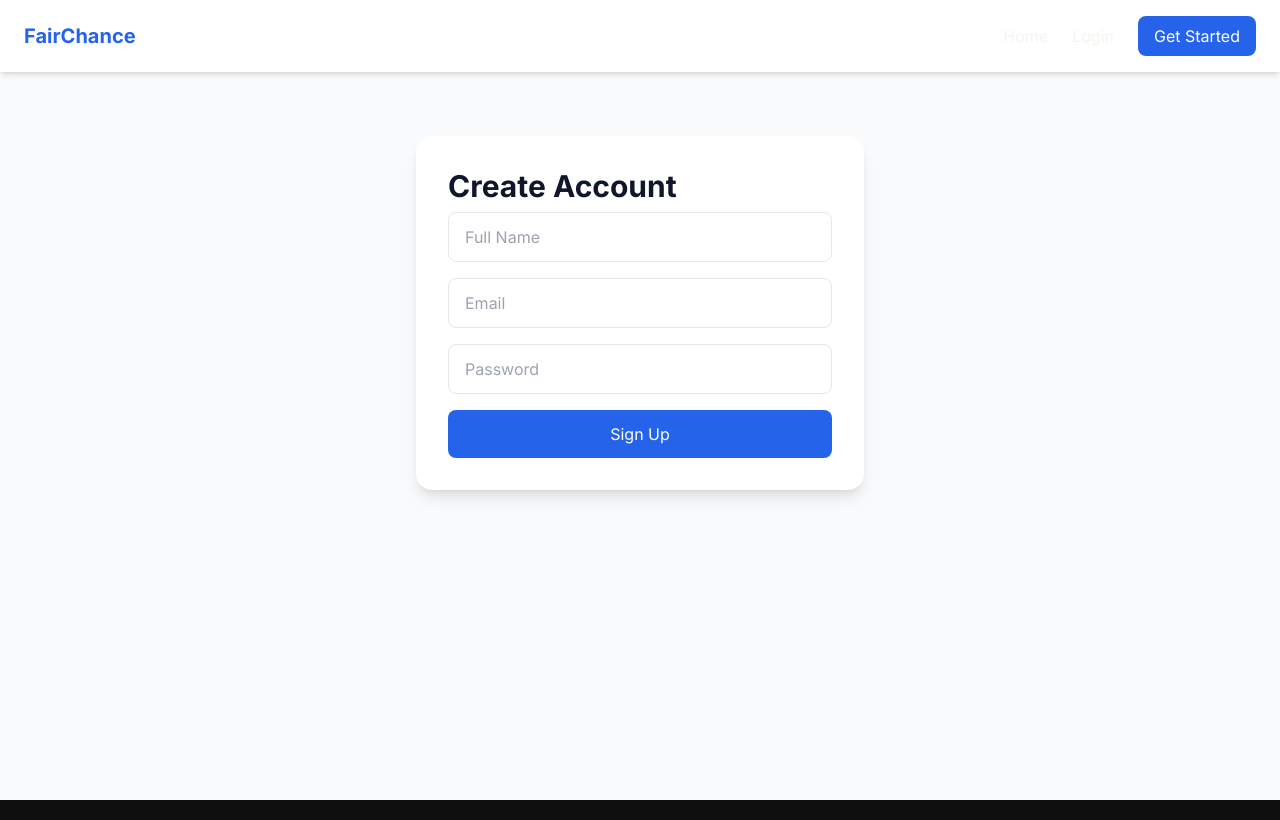
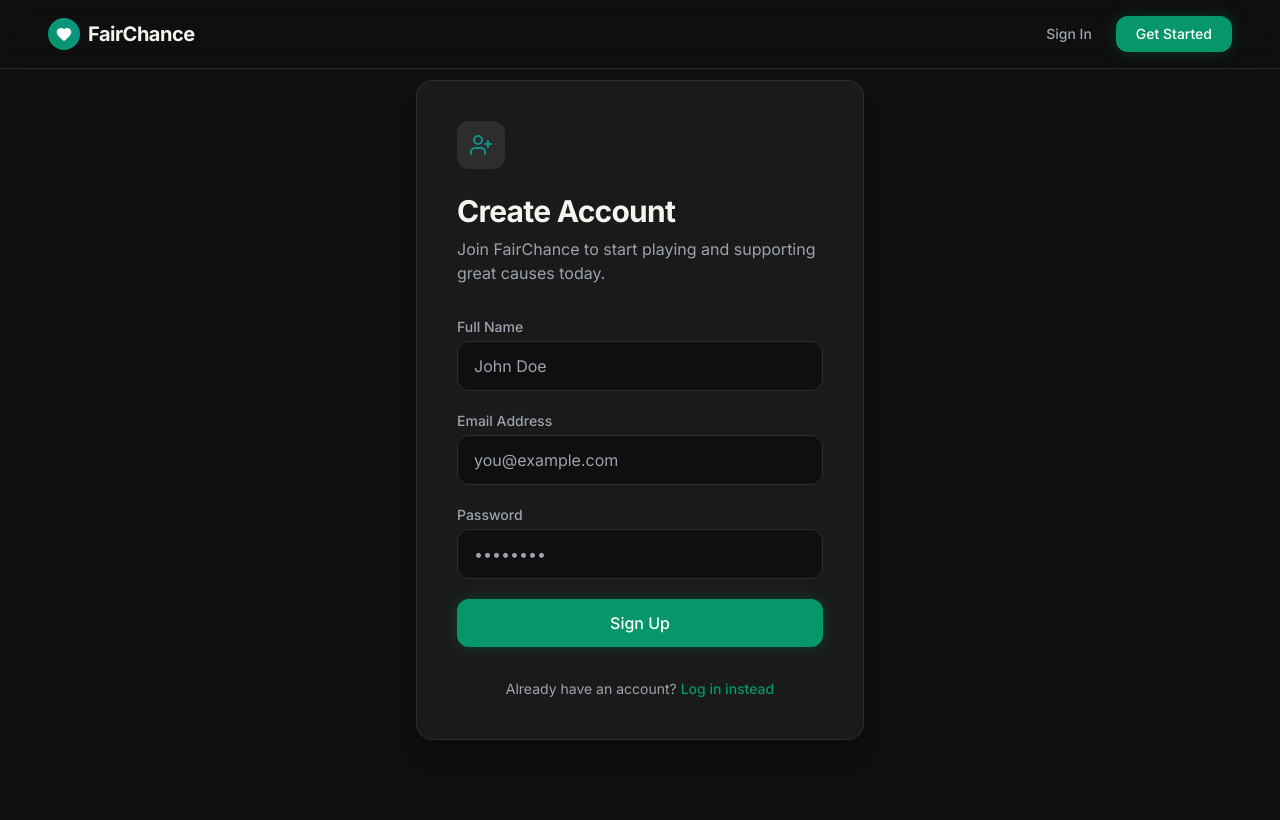
Before and after one commit to vidit-ks/FairChance, a React (Vite) app in the folder client/: page /signup in a window 1280 px wide. Built offline with nearby package versions, Linux system fonts and the light colour scheme; no server answers.

Commit message:
Minor updates

```diff
--- a/client/src/components/Navbar.jsx
+++ b/client/src/components/Navbar.jsx
@@ -1,9 +1,10 @@
 import { Link, useNavigate } from "react-router-dom";
 import { getNormalizedRole } from "../utils/getRole";
+import { Heart } from "lucide-react";
 
 function Navbar() {
   const navigate = useNavigate();
-  const user = JSON.parse(localStorage.getItem("user"));
+  const user = JSON.parse(localStorage.getItem("fairchance_user"));
   const role = getNormalizedRole();
 
   const handleLogout = () => {
@@ -12,18 +13,21 @@ function Navbar() {
   };
 
   return (
-    <nav className="w-full bg-white shadow-md px-6 py-4 flex justify-between items-center">
-      <h1 className="text-xl font-bold text-blue-600">FairChance</h1>
+    <nav className="fixed w-full z-50 top-0 bg-fc-charcoal-dark/80 backdrop-blur-md border-b border-fc-charcoal-light py-4 px-6 md:px-12 flex justify-between items-center">
+      <Link to="/" className="flex items-center gap-2">
+        <div className="w-8 h-8 rounded-full bg-gradient-to-tr from-fc-emerald to-fc-teal flex items-center justify-center">
+          <Heart className="w-4 h-4 text-white fill-current" />
+        </div>
+        <span className="text-xl font-bold tracking-tight text-fc-warm-white hover:text-white transition-colors">FairChance</span>
+      </Link>
 
-      <div className="flex gap-6 items-center">
-        <Link to="/" className="hover:text-blue-600">Home</Link>
-
+      <div className="flex gap-4 md:gap-6 items-center">
         {!user && (
           <>
-            <Link to="/login" className="hover:text-blue-600">Login</Link>
+            <Link to="/login" className="text-gray-400 hover:text-white transition-colors text-sm font-medium">Sign In</Link>
             <Link
               to="/signup"
-              className="bg-blue-600 text-white px-4 py-2 rounded-lg hover:bg-blue-700"
+              className="btn-primary text-sm px-5 py-2"
             >
               Get Started
             </Link>
@@ -32,8 +36,8 @@ function Navbar() {
 
         {user && role === "admin" && (
           <>
-            <Link to="/admin" className="hover:text-blue-600">Admin</Link>
-            <button onClick={handleLogout} className="text-red-600 font-medium">
+            <Link to="/admin" className="text-gray-400 hover:text-fc-gold transition-colors text-sm font-medium">Admin Center</Link>
+            <button onClick={handleLogout} className="text-red-400 hover:text-red-300 transition-colors text-sm font-medium">
               Logout
             </button>
           </>
@@ -41,8 +45,8 @@ function Navbar() {
 
         {user && role !== "admin" && (
           <>
-            <Link to="/dashboard" className="hover:text-blue-600">Dashboard</Link>
-            <button onClick={handleLogout} className="text-red-600 font-medium">
+            <Link to="/dashboard" className="text-gray-400 hover:text-fc-emerald transition-colors text-sm font-medium">Dashboard</Link>
+            <button onClick={handleLogout} className="text-red-400 hover:text-red-300 transition-colors text-sm font-medium">
               Logout
             </button>
           </>
--- a/client/src/pages/Login.jsx
+++ b/client/src/pages/Login.jsx
@@ -1,9 +1,14 @@
 import { useState } from "react";
-import { useNavigate } from "react-router-dom";
+import { useNavigate, Link } from "react-router-dom";
+import { motion } from "framer-motion";
+import { Heart, LogIn } from "lucide-react";
+import toast from "react-hot-toast";
+import api from "../api";
 import Navbar from "../components/Navbar";
 
 function Login() {
   const navigate = useNavigate();
+  const [loading, setLoading] = useState(false);
 
   const [form, setForm] = useState({
     email: "",
@@ -19,27 +24,17 @@ function Login() {
 
   const handleSubmit = async (e) => {
     e.preventDefault();
+    setLoading(true);
 
     try {
-      const res = await fetch("https://fairchance-backend.onrender.com/api/auth/login", {
-        method: "POST",
-        headers: {
-          "Content-Type": "application/json",
-        },
-        body: JSON.stringify(form),
-      });
-
-      const data = await res.json();
-
-      if (!res.ok) {
-        alert(data.message || "Login failed");
-        return;
-      }
+      const data = await api.post("/auth/login", form);
 
       const role = String(data.user?.role || "").trim().toLowerCase();
 
-      localStorage.setItem("token", data.token);
-      localStorage.setItem("user", JSON.stringify(data.user));
+      localStorage.setItem("fairchance_token", data.token);
+      localStorage.setItem("fairchance_user", JSON.stringify(data.user));
+
+      toast.success("Welcome back!");
 
       if (role === "admin") {
         navigate("/admin", { replace: true });
@@ -47,43 +42,67 @@ function Login() {
         navigate("/dashboard", { replace: true });
       }
     } catch (error) {
-      console.log(error);
-      alert("Login failed");
+      toast.error(error.message || "Invalid credentials");
+    } finally {
+      setLoading(false);
     }
   };
 
   return (
-    <div className="min-h-screen bg-slate-50">
+    <div className="min-h-screen bg-fc-charcoal-dark text-fc-warm-white selection:bg-fc-emerald selection:text-white flex flex-col">
       <Navbar />
 
-      <div className="flex items-center justify-center py-16 px-4">
-        <div className="w-full max-w-md bg-white shadow-lg rounded-2xl p-8">
-          <h2 className="text-3xl font-bold text-slate-900 mb-2">Welcome Back</h2>
-          <p className="text-slate-600 mb-6">Login to your FairChance account</p>
+      <main className="flex-1 flex items-center justify-center py-20 px-4 relative overflow-hidden">
+        {/* Decorative background glows */}
+        <div className="absolute top-1/2 left-1/4 w-96 h-96 bg-fc-emerald/10 rounded-full blur-[100px] -z-10 translate-y--1/2" />
 
-          <form onSubmit={handleSubmit} className="space-y-4">
+        <motion.div initial={{ opacity: 0, y: 20 }} animate={{ opacity: 1, y: 0 }} transition={{ duration: 0.5 }} className="w-full max-w-md premium-card p-8 md:p-10 relative">
+
+          <div className="w-12 h-12 rounded-xl bg-fc-charcoal-light flex items-center justify-center mb-6">
+            <LogIn className="w-6 h-6 text-fc-emerald" />
+          </div>
+
+          <h2 className="text-3xl font-bold mb-2 tracking-tight">Welcome Back</h2>
+          <p className="text-gray-400 mb-8">Sign in to your FairChance account to manage your numbers and subscriptions.</p>
+
+          <form onSubmit={handleSubmit} className="space-y-5">
+            <div>
+              <label className="block text-sm font-medium text-gray-400 mb-1">Email Address</label>
               <input
                 name="email"
                 type="email"
-              placeholder="Enter your email"
-              className="w-full border border-slate-300 rounded-lg px-4 py-3 outline-none focus:ring-2 focus:ring-blue-500"
+                required
+                placeholder="you@example.com"
+                className="input-premium"
                 onChange={handleChange}
               />
+            </div>
 
+            <div>
+              <label className="block text-sm font-medium text-gray-400 mb-1">Password</label>
               <input
                 name="password"
                 type="password"
-              placeholder="Enter your password"
-              className="w-full border border-slate-300 rounded-lg px-4 py-3 outline-none focus:ring-2 focus:ring-blue-500"
+                required
+                placeholder="••••••••"
+                className="input-premium"
                 onChange={handleChange}
               />
+            </div>
 
-            <button className="w-full bg-blue-600 text-white py-3 rounded-lg hover:bg-blue-700">
-              Login
+            <button type="submit" disabled={loading} className="w-full btn-primary mt-4 flex items-center justify-center gap-2">
+              {loading ? (
+                <div className="w-5 h-5 border-2 border-white/20 border-t-white rounded-full animate-spin" />
+              ) : "Sign In"}
             </button>
           </form>
-        </div>
-      </div>
+
+          <p className="mt-8 text-center text-sm text-gray-400">
+            Don't have an account?{" "}
+            <Link outline="none" to="/signup" className="text-fc-emerald hover:text-fc-teal transition-colors font-medium">Create one now</Link>
+          </p>
+        </motion.div>
+      </main>
     </div>
   );
 }
--- a/client/src/pages/Signup.jsx
+++ b/client/src/pages/Signup.jsx
@@ -1,7 +1,15 @@
 import { useState } from "react";
+import { useNavigate, Link } from "react-router-dom";
+import { motion } from "framer-motion";
+import { UserPlus } from "lucide-react";
+import toast from "react-hot-toast";
+import api from "../api";
 import Navbar from "../components/Navbar";
 
 function Signup() {
+  const navigate = useNavigate();
+  const [loading, setLoading] = useState(false);
+
   const [form, setForm] = useState({
     name: "",
     email: "",
@@ -17,65 +25,86 @@ function Signup() {
 
   const handleSubmit = async (e) => {
     e.preventDefault();
+    setLoading(true);
 
     try {
-      const res = await fetch("https://fairchance-backend.onrender.com/api/auth/signup", {
-        method: "POST",
-        headers: {
-          "Content-Type": "application/json",
-        },
-        body: JSON.stringify(form),
-      });
-
-      const data = await res.json();
-      alert(data.message);
+      await api.post("/auth/signup", form);
+      toast.success("Account created successfully! Please log in.");
+      navigate("/login");
     } catch (error) {
-      console.log(error);
-      alert("Signup failed");
+      toast.error(error.message || "Signup failed");
+    } finally {
+      setLoading(false);
     }
   };
 
   return (
-    <div className="min-h-screen bg-slate-50">
+    <div className="min-h-screen bg-fc-charcoal-dark text-fc-warm-white selection:bg-fc-emerald selection:text-white flex flex-col">
       <Navbar />
 
-      <div className="flex items-center justify-center py-16 px-4">
-        <div className="w-full max-w-md bg-white shadow-lg rounded-2xl p-8">
-          <h2 className="text-3xl font-bold text-slate-900 mb-2">Create Account</h2>
+      <main className="flex-1 flex items-center justify-center py-20 px-4 relative overflow-hidden">
+        {/* Decorative background glows */}
+        <div className="absolute top-1/2 right-1/4 w-96 h-96 bg-fc-teal/10 rounded-full blur-[100px] -z-10 translate-y--1/2" />
 
-          <form onSubmit={handleSubmit} className="space-y-4">
+        <motion.div initial={{ opacity: 0, y: 20 }} animate={{ opacity: 1, y: 0 }} transition={{ duration: 0.5 }} className="w-full max-w-md premium-card p-8 md:p-10 relative">
 
+          <div className="w-12 h-12 rounded-xl bg-fc-charcoal-light flex items-center justify-center mb-6">
+            <UserPlus className="w-6 h-6 text-fc-teal" />
+          </div>
+
+          <h2 className="text-3xl font-bold mb-2 tracking-tight">Create Account</h2>
+          <p className="text-gray-400 mb-8">Join FairChance to start playing and supporting great causes today.</p>
+
+          <form onSubmit={handleSubmit} className="space-y-5">
+            <div>
+              <label className="block text-sm font-medium text-gray-400 mb-1">Full Name</label>
               <input
                 name="name"
                 type="text"
-              placeholder="Full Name"
-              className="w-full border px-4 py-3 rounded-lg"
+                required
+                placeholder="John Doe"
+                className="input-premium"
                 onChange={handleChange}
               />
+            </div>
 
+            <div>
+              <label className="block text-sm font-medium text-gray-400 mb-1">Email Address</label>
               <input
                 name="email"
                 type="email"
-              placeholder="Email"
-              className="w-full border px-4 py-3 rounded-lg"
+                required
+                placeholder="you@example.com"
+                className="input-premium"
                 onChange={handleChange}
               />
+            </div>
 
+            <div>
+              <label className="block text-sm font-medium text-gray-400 mb-1">Password</label>
               <input
                 name="password"
                 type="password"
-              placeholder="Password"
-              className="w-full border px-4 py-3 rounded-lg"
+                required
+                placeholder="••••••••"
+                className="input-premium"
                 onChange={handleChange}
               />
+            </div>
 
-            <button className="w-full bg-blue-600 text-white py-3 rounded-lg">
-              Sign Up
+            <button type="submit" disabled={loading} className="w-full btn-primary mt-4 flex items-center justify-center gap-2">
+              {loading ? (
+                <div className="w-5 h-5 border-2 border-white/20 border-t-white rounded-full animate-spin" />
+              ) : "Sign Up"}
             </button>
+          </form>
 
-          </form>
-        </div>
-      </div>
+          <p className="mt-8 text-center text-sm text-gray-400">
+            Already have an account?{" "}
+            <Link to="/login" className="text-fc-emerald hover:text-fc-teal transition-colors font-medium">Log in instead</Link>
+          </p>
+        </motion.div>
+      </main>
     </div>
   );
 }
```
Lines whose indentation alone changed are shown as unchanged.
